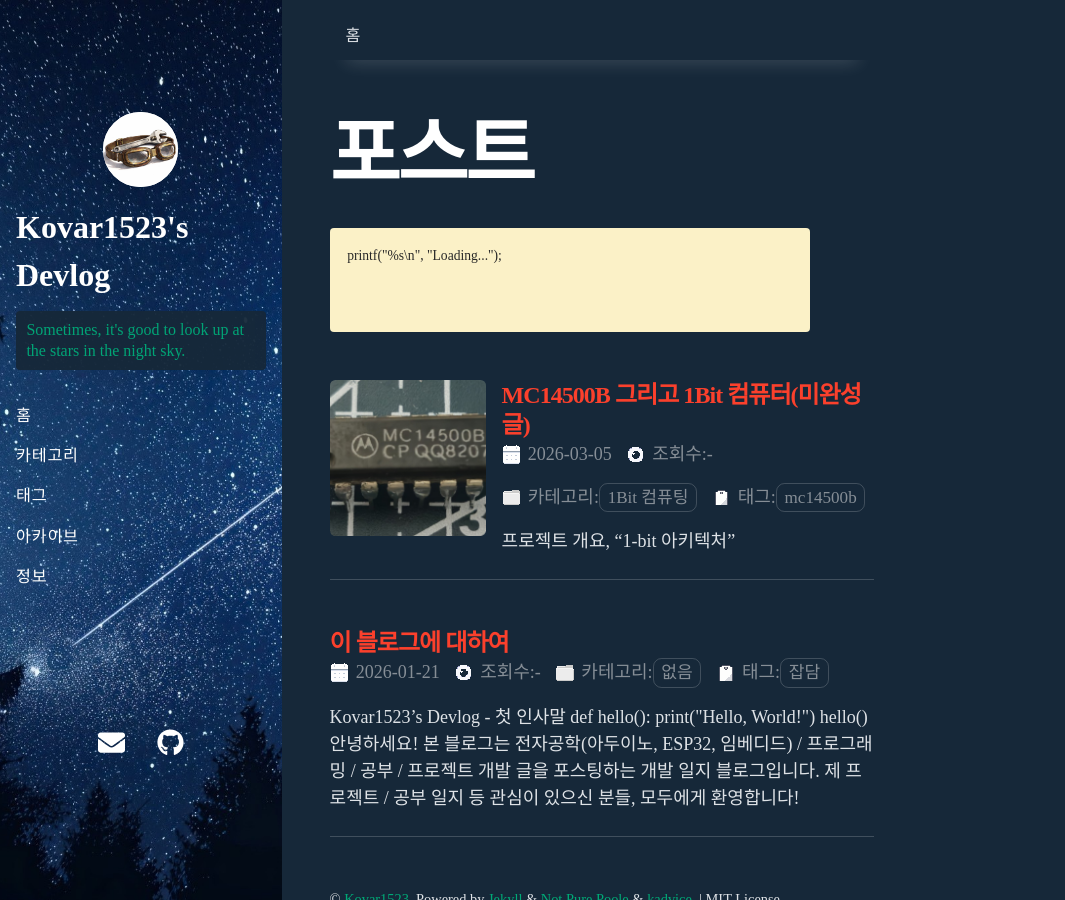
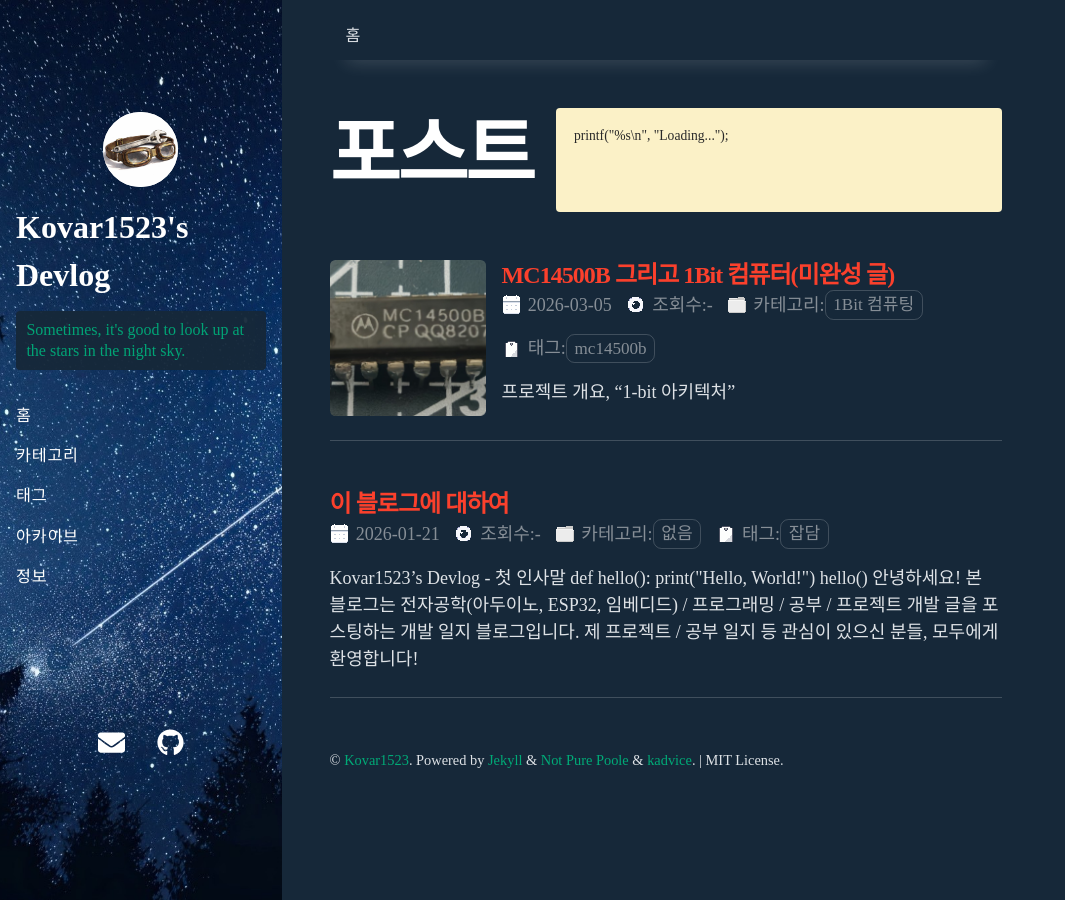
Before and after one commit to Kovar1523/Kovar1523.github.io, a Jekyll site: the page built from index.html, in a window 1280 px wide and 900 px high. Shown: the whole window, without its empty margins (0-1065 px from the left). Built offline with Jekyll 4.4.1, drawn with Linux system fonts in a browser that asks for light colours; nearby versions of some CDN libraries; the list of posts is cut into pages by our own code.

Commit message:
포스트 저자 표시 수정 및 레이아웃 조정

```diff
--- a/_layouts/post.html
+++ b/_layouts/post.html
@@ -47,7 +47,7 @@ layout: default
       </span>
     {%- endif -%}
     {%- if page.author -%}
-      <span> • </span>
+      <span>&bull; By </span>
       {% for author in page.author %}
         <span itemprop="author" itemscope itemtype="http://schema.org/Person">
           {{ author }}
--- a/_sass/_layout.scss
+++ b/_sass/_layout.scss
@@ -29,6 +29,10 @@
 }
 
 .layout-post .content {
+  width: 100%;
+}
+
+.layout-home .content {
   width: 100%;
 }
 
@@ -69,6 +73,10 @@ footer {
     width: 78%;
   }
 
+  .layout-home .content {
+    width: 78%;
+  }
+
   .home-header {
     margin-top: -2em;
   }
@@ -80,6 +88,10 @@ footer {
   }
 
   .layout-post .content {
+    width: 60%;
+  }
+
+  .layout-home .content {
     width: 60%;
   }
 
```
